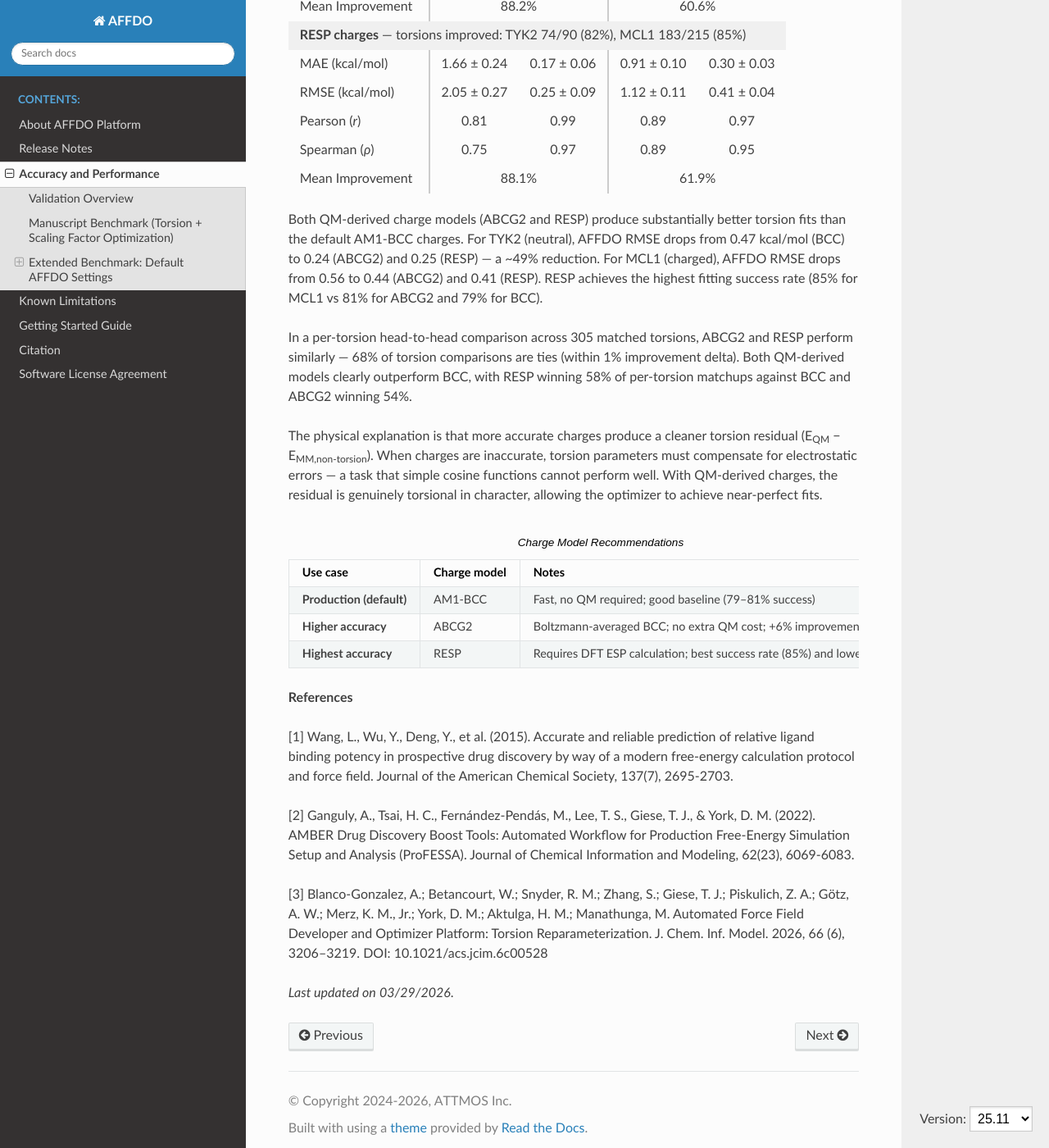
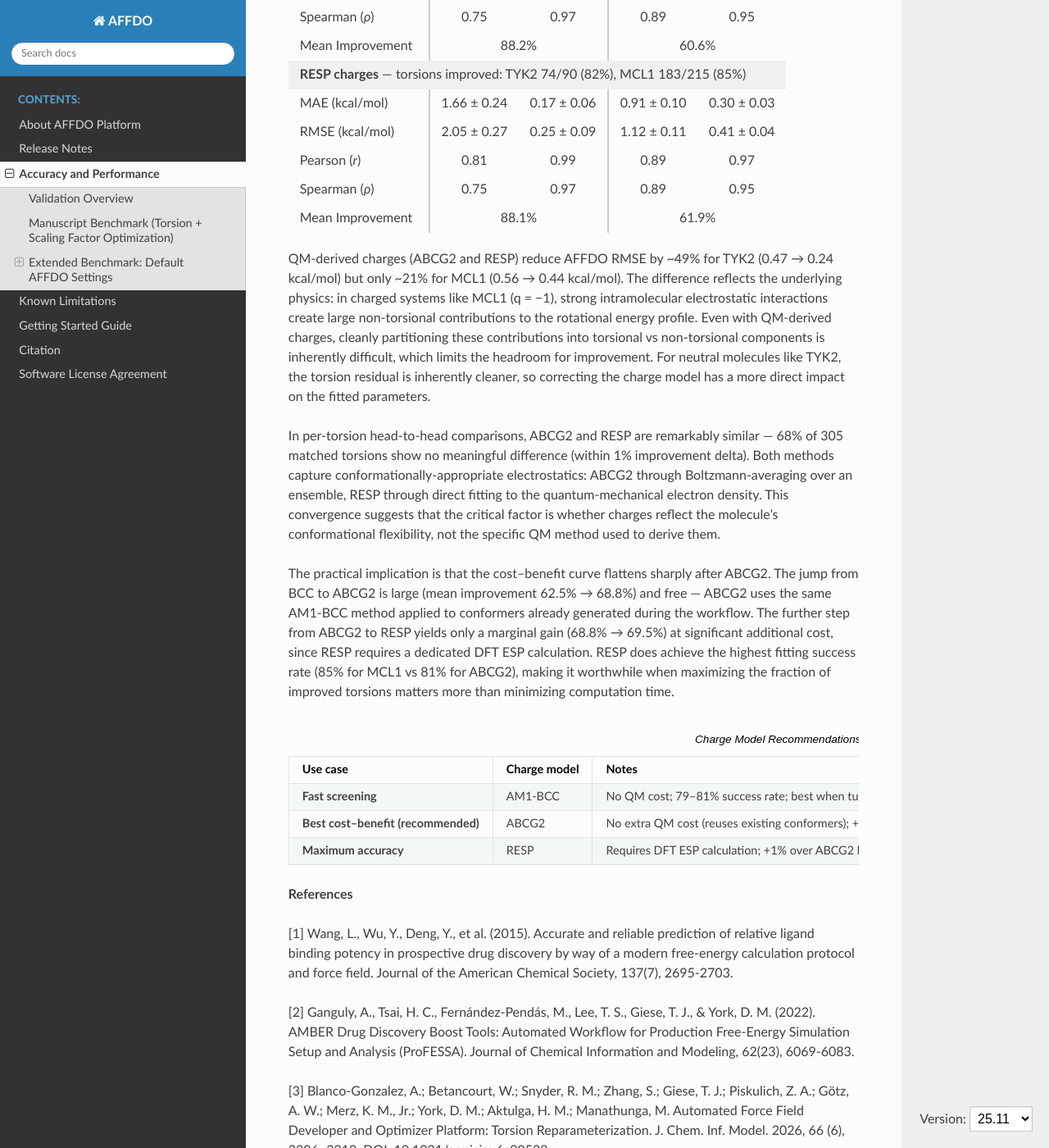
Before and after one commit to ATTMOS/AFFDOWS, a Sphinx documentation site: the page built from docs/source/user/performance.rst, in a window 1280 px wide and 1400 px high, scrolled down 8054 px. Shown: the whole window at 82% size. Built offline with Sphinx 7.4.7 and the Read the Docs theme 3.1.0, drawn with Linux system fonts in a browser that asks for light colours; some of the changed text lies outside the part shown.

Commit message:
docs: rewrite charge model comparison narrative with mechanism-first structure
Replace data-dump analysis with interpretive narrative: explain *why*
charges matter (torsion residual artifacts), *why* TYK2 benefits more
than MCL1 (charged-system partitioning difficulty), *why* ABCG2 ≈ RESP
(conformational flexibility is the critical factor), and *when* to use
each model (cost–benefit curve flattens after ABCG2).

```diff
--- a/docs/source/user/performance.rst
+++ b/docs/source/user/performance.rst
@@ -252,13 +252,11 @@ DFT constrained-optimization yields the highest accuracy (net RMSE 0.41 kcal/mol
 Charge Model Comparison
 ^^^^^^^^^^^^^^^^^^^^^^^^
 
-AFFDO supports multiple charge models for generating molecular topologies:
+In AFFDO's torsion fitting, the optimizer targets the residual E\ :sub:`QM` − E\ :sub:`MM,non-torsion` — the energy that torsion parameters must account for. The non-torsional MM energy includes electrostatics, so if atomic charges are inaccurate, the electrostatic contribution is wrong and the residual contains artifacts. Cosine torsion functions cannot compensate for these artifacts, which limits fitting quality regardless of optimizer sophistication. Better charges produce a cleaner, genuinely torsional residual that the optimizer can fit more effectively.
 
-- **AM1-BCC** (default): Fast semi-empirical charges via the Austin Model 1 with Bond Charge Correction.
-- **ABCG2**: Boltzmann-averaged AM1-BCC charges across multiple conformers, producing charges that better represent the ensemble electrostatics of flexible molecules.
-- **RESP**: Restrained Electrostatic Potential charges derived from DFT-level quantum mechanical calculations, providing the most physically rigorous electrostatic description.
+AFFDO supports three charge models of increasing physical rigor: **AM1-BCC** (fast semi-empirical charges), **ABCG2** (Boltzmann-averaged AM1-BCC charges across multiple conformers), and **RESP** (restrained electrostatic potential charges from DFT-level electron density).
 
-To evaluate the impact of charge quality on torsion fitting, all 58 Wang et al. DFT reference systems were refitted using each charge model while keeping all other settings identical (JAX-SciPy hybrid optimizer, geometry cycles, atom-type coupling). Only the charge derivation method differs.
+To isolate the effect of charge quality, all 58 Wang et al. DFT reference systems were refitted using each charge model while keeping all other settings identical (JAX-SciPy hybrid optimizer, geometry cycles, atom-type coupling). Only the charge derivation method differs.
 
 .. raw:: html
 
@@ -298,11 +296,11 @@ To evaluate the impact of charge quality on torsion fitting, all 58 Wang et al.
    </tbody>
    </table>
 
-Both QM-derived charge models (ABCG2 and RESP) produce substantially better torsion fits than the default AM1-BCC charges. For TYK2 (neutral), AFFDO RMSE drops from 0.47 kcal/mol (BCC) to 0.24 (ABCG2) and 0.25 (RESP) — a ~49% reduction. For MCL1 (charged), AFFDO RMSE drops from 0.56 to 0.44 (ABCG2) and 0.41 (RESP). RESP achieves the highest fitting success rate (85% for MCL1 vs 81% for ABCG2 and 79% for BCC).
+QM-derived charges (ABCG2 and RESP) reduce AFFDO RMSE by ~49% for TYK2 (0.47 → 0.24 kcal/mol) but only ~21% for MCL1 (0.56 → 0.44 kcal/mol). The difference reflects the underlying physics: in charged systems like MCL1 (q = −1), strong intramolecular electrostatic interactions create large non-torsional contributions to the rotational energy profile. Even with QM-derived charges, cleanly partitioning these contributions into torsional vs non-torsional components is inherently difficult, which limits the headroom for improvement. For neutral molecules like TYK2, the torsion residual is inherently cleaner, so correcting the charge model has a more direct impact on the fitted parameters.
 
-In a per-torsion head-to-head comparison across 305 matched torsions, ABCG2 and RESP perform similarly — 68% of torsion comparisons are ties (within 1% improvement delta). Both QM-derived models clearly outperform BCC, with RESP winning 58% of per-torsion matchups against BCC and ABCG2 winning 54%.
+In per-torsion head-to-head comparisons, ABCG2 and RESP are remarkably similar — 68% of 305 matched torsions show no meaningful difference (within 1% improvement delta). Both methods capture conformationally-appropriate electrostatics: ABCG2 through Boltzmann-averaging over an ensemble, RESP through direct fitting to the quantum-mechanical electron density. This convergence suggests that the critical factor is whether charges reflect the molecule's conformational flexibility, not the specific QM method used to derive them.
 
-The physical explanation is that more accurate charges produce a cleaner torsion residual (E\ :sub:`QM` − E\ :sub:`MM,non-torsion`). When charges are inaccurate, torsion parameters must compensate for electrostatic errors — a task that simple cosine functions cannot perform well. With QM-derived charges, the residual is genuinely torsional in character, allowing the optimizer to achieve near-perfect fits.
+The practical implication is that the cost–benefit curve flattens sharply after ABCG2. The jump from BCC to ABCG2 is large (mean improvement 62.5% → 68.8%) and free — ABCG2 uses the same AM1-BCC method applied to conformers already generated during the workflow. The further step from ABCG2 to RESP yields only a marginal gain (68.8% → 69.5%) at significant additional cost, since RESP requires a dedicated DFT ESP calculation. RESP does achieve the highest fitting success rate (85% for MCL1 vs 81% for ABCG2), making it worthwhile when maximizing the fraction of improved torsions matters more than minimizing computation time.
 
 .. list-table:: Charge Model Recommendations
    :header-rows: 1
@@ -310,15 +308,15 @@ The physical explanation is that more accurate charges produce a cleaner torsion
    * - Use case
      - Charge model
      - Notes
-   * - **Production (default)**
+   * - **Fast screening**
      - AM1-BCC
-     - Fast, no QM required; good baseline (79–81% success)
-   * - **Higher accuracy**
+     - No QM cost; 79–81% success rate; best when turnaround time is the priority
+   * - **Best cost–benefit (recommended)**
      - ABCG2
-     - Boltzmann-averaged BCC; no extra QM cost; +6% improvement over BCC
-   * - **Highest accuracy**
+     - No extra QM cost (reuses existing conformers); +6% improvement over BCC for free
+   * - **Maximum accuracy**
      - RESP
-     - Requires DFT ESP calculation; best success rate (85%) and lowest RMSE
+     - Requires DFT ESP calculation; +1% over ABCG2 but highest success rate (85%); justified when maximizing fitted torsions matters
 
 **References**
 
```
